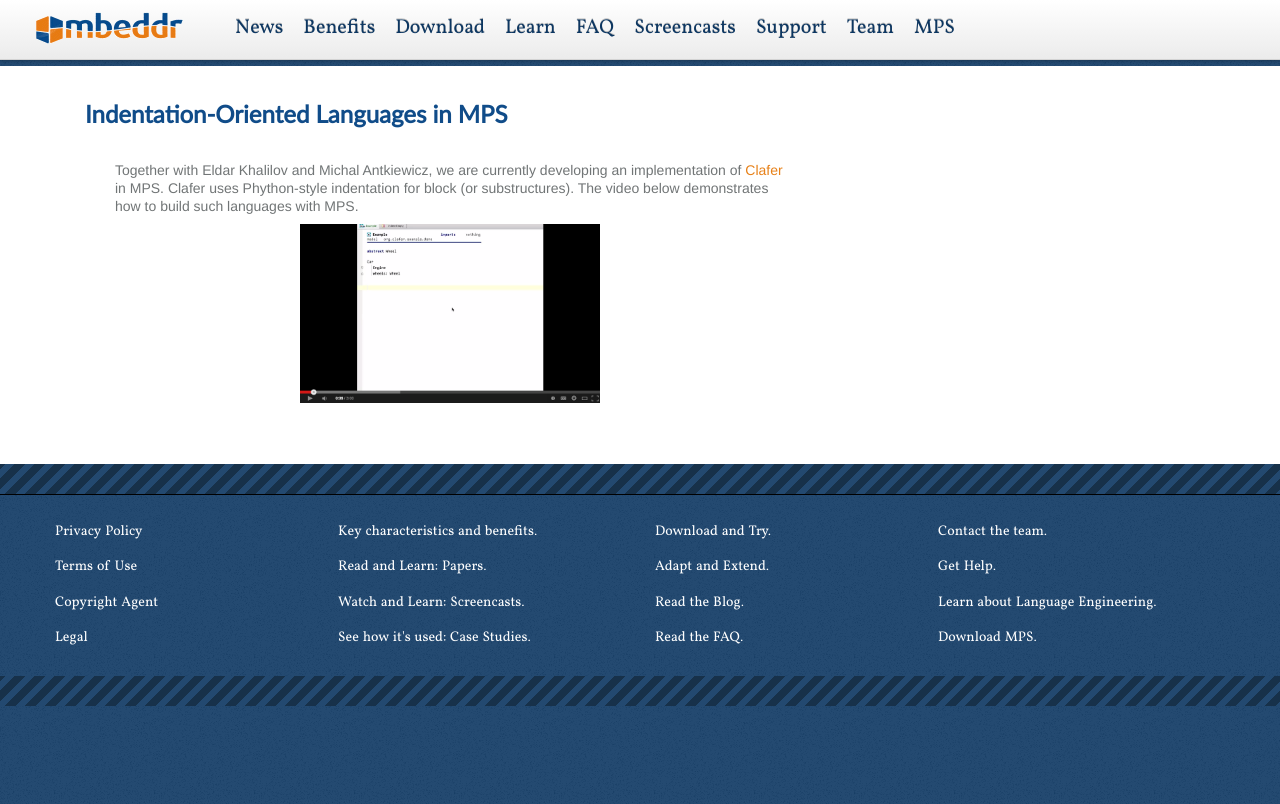
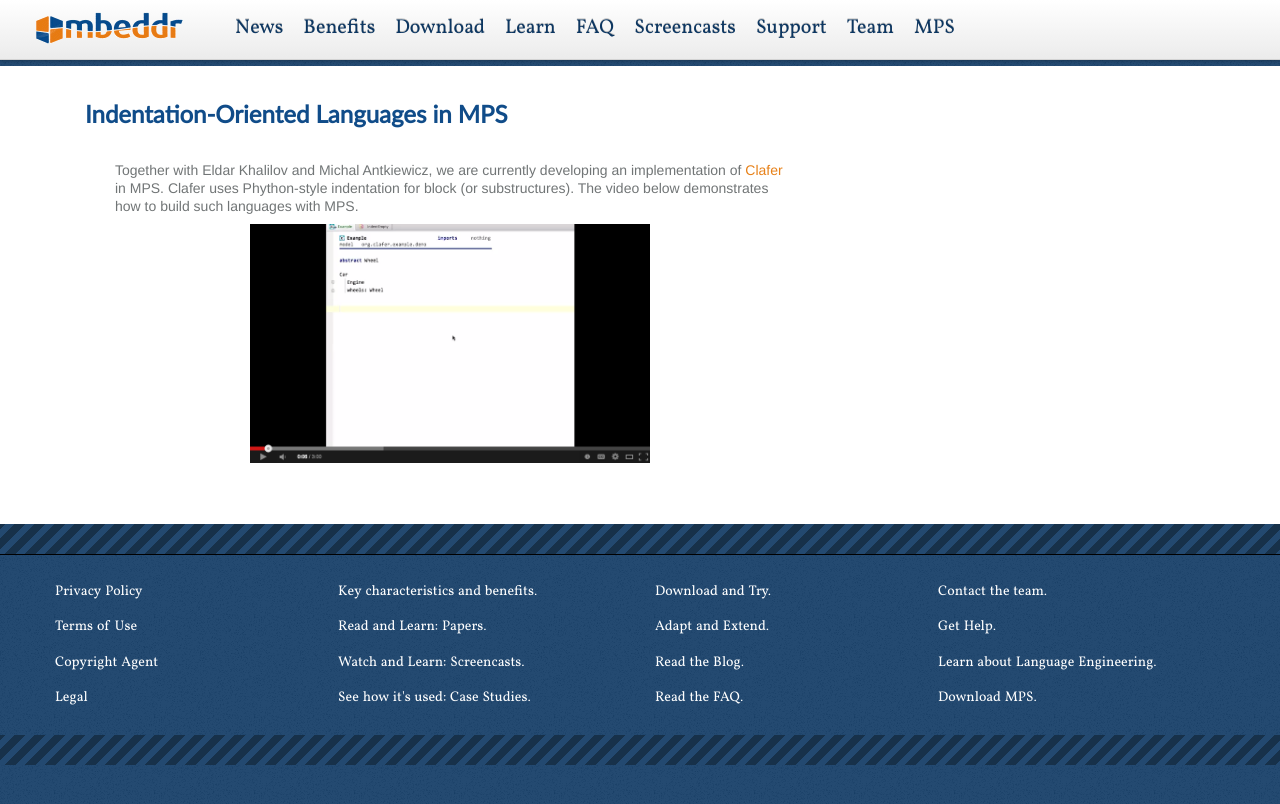
Before and after one commit to mbeddr/mbeddr.github.io, a Jekyll site: the page built from _posts/2014-12-06-indentation.html, in a window 1280 px wide. Shown: the top 804 px of the page. Built offline with Jekyll 4.4.1, drawn with Linux system fonts in a browser that asks for light colours; nearby versions of some CDN libraries; library files that are not in the unit come from our copies.

Commit message:
indentation blog

```diff
--- a/_posts/2014-12-06-indentation.html
+++ b/_posts/2014-12-06-indentation.html
@@ -12,6 +12,6 @@
 
 <center>
 <p>
-<a href="https://www.youtube.com/watch?v=J0148uCpBts"><img src="/images/blog/clafer.png" width="300"></a>
+<a href="https://www.youtube.com/watch?v=J0148uCpBts"><img src="/images/blog/clafer.png" width="400"></a>
 </p>
 </center>
```
